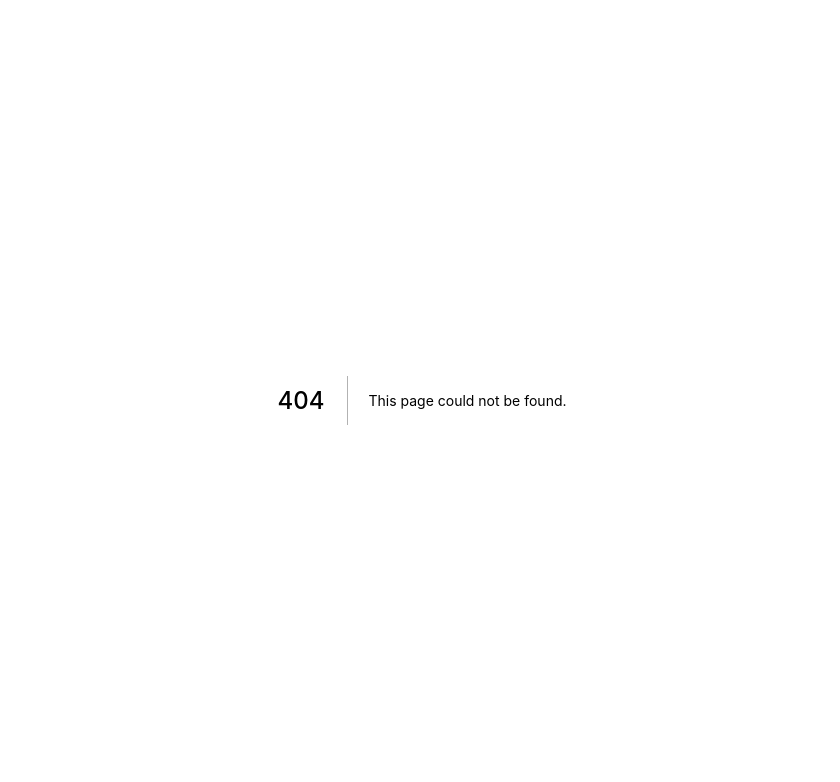
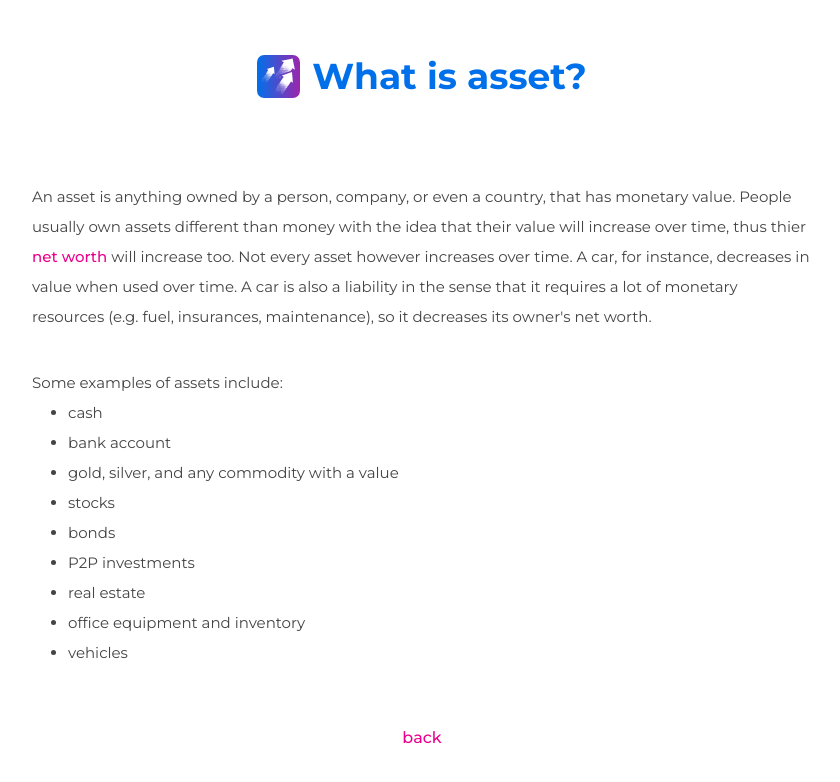
Before and after one commit to Neverlastinger/getnetworthapp.com, a Next.js app: page /asset in a window 1280 px wide. Before the commit this address had no page. Shown: the top 782 px of the page, without its empty margins (218-1058 px from the left). Built offline with nearby package versions, Linux system fonts and the light colour scheme.

Commit message:
Adds help pages

```diff
--- /dev/null
+++ b/components/HTMLHead.js
@@ -0,0 +1,13 @@
+import Head from 'next/head';
+
+export default function HTMLHead({ title }) {
+  return (
+    <Head>
+      <meta name="viewport" content="width=device-width, initial-scale=1" />
+      <link rel="preconnect" href="https://fonts.gstatic.com" />
+      <link href="https://fonts.googleapis.com/css2?family=Montserrat:wght@400;500;600;700&display=swap" rel="stylesheet" />
+      <title>{title}</title>
+      <link rel="icon" href="/favicon.svg" />
+    </Head>
+  );
+}
--- /dev/null
+++ b/components/TextPage/PageContent.js
@@ -0,0 +1,9 @@
+import styles from './TextPage.module.scss';
+
+export default function PageContent({ children }) {
+  return (
+    <div className={styles.content}>
+      {children}
+    </div>
+  );
+}
--- /dev/null
+++ b/components/TextPage/PageHeader.js
@@ -0,0 +1,11 @@
+import styles from './TextPage.module.scss';
+
+export default function PageHeader({ children }) {
+  return (
+    <div className={styles.header}>
+      <img className={styles.desktopLogo} src="/logo-device.svg" alt="Net Worth Performance" />
+      <h1>{children}</h1>
+      <img className={styles.mobileLogo} src="/logo-full.svg" alt="Net Worth Performance" />
+    </div>
+  );
+}
--- /dev/null
+++ b/components/TextPage/TextPage.js
@@ -0,0 +1,15 @@
+/* eslint-disable jsx-a11y/anchor-is-valid */
+import Link from 'next/link';
+import styles from './TextPage.module.scss';
+
+export default function TextPage({ children }) {
+  return (
+    <main className={styles.textPage}>
+      {children}
+
+      <Link href="/" className="back">
+        <a className={styles.back}>back</a>
+      </Link>
+    </main>
+  );
+}
--- /dev/null
+++ b/components/TextPage/TextPage.module.scss
@@ -0,0 +1,83 @@
+.textPage {
+  padding: 30px 24px;
+  max-width: 780px;
+  margin: 0 auto;
+
+  a {
+    text-decoration: none;
+    color: #eb008d;
+    font-weight: 500;
+
+    &:hover {
+      color: #0070ea;
+    }
+  }
+
+  .back {
+    margin-top: 60px;
+    display: block;
+    text-align: center;
+  }
+
+  ul {
+    padding-left: 36px;
+
+    li {
+      list-style-type: disc;
+    }
+  }
+}
+
+.header {
+  display: flex;
+  align-items: center;
+  justify-content: center;
+
+  @media (max-width: 636px) {
+    flex-direction: column;
+  }
+
+  .desktopLogo {
+    margin-right: 12px;
+    height: 43px;
+
+    @media (max-width: 636px) {
+      display: none;
+    }
+  }
+
+  .mobileLogo {
+    display: none;
+
+    @media (max-width: 636px) {
+      display: block;
+      margin-bottom: 36px;
+      height: 47px;
+    }
+  }
+
+  h1 {
+    color: #0070ea;
+    font-size: 36px;
+    text-align: center;
+
+    @media (max-width: 636px) {
+      margin-bottom: 12px;
+    }
+  }
+}
+
+.content {
+  margin-top: 60px;
+  color: #444;
+  font-size: 15px;
+  line-height: 30px;
+
+  @media (max-width: 636px) {
+    margin-top: 12px;
+  }
+
+  p {
+    margin-bottom: 36px;
+  }
+}
--- /dev/null
+++ b/components/TextPage/index.js
@@ -0,0 +1,10 @@
+import TextPage from './TextPage';
+import PageHeader from './PageHeader';
+import PageContent from './PageContent';
+
+export default TextPage;
+
+export {
+  PageHeader,
+  PageContent
+};
--- /dev/null
+++ b/pages/asset.js
@@ -0,0 +1,36 @@
+/* eslint-disable react/jsx-one-expression-per-line */
+import HTMLHead from 'components/HTMLHead';
+import TextPage, { PageContent, PageHeader } from 'components/TextPage';
+import Link from 'next/link';
+
+export default function NetWorthPage() {
+  return (
+    <TextPage>
+      <HTMLHead title="What is asset? | Net Worth Performance" />
+      <PageHeader>What is asset?</PageHeader>
+      <PageContent>
+        <p>
+          An asset is anything owned by a person, company, or even a country, that has monetary value.
+          People usually own assets different than money with the idea that their value will increase over time,
+          thus thier <Link href="/net-worth">net worth</Link> will increase too. Not every asset however increases over time.
+          A car, for instance, decreases in value when used over time. A car is also a liability in the sense that it requires
+          a lot of monetary resources (e.g. fuel, insurances, maintenance), so it decreases its owner's net worth.
+        </p>
+        <p>
+          Some examples of assets include:
+          <ul>
+            <li>cash</li>
+            <li>bank account</li>
+            <li>gold, silver, and any commodity with a value</li>
+            <li>stocks</li>
+            <li>bonds</li>
+            <li>P2P investments</li>
+            <li>real estate</li>
+            <li>office equipment and inventory</li>
+            <li>vehicles</li>
+          </ul>
+        </p>
+      </PageContent>
+    </TextPage>
+  );
+}
--- a/pages/index.scss
+++ b/pages/index.scss
@@ -258,3 +258,26 @@
     }
   }
 }
+
+.main-footer {
+  padding-top: 30px;
+  width: 760px;
+  margin: 0 auto;
+
+  ul {
+    display: flex;
+    align-items: center;
+    justify-content: center;
+
+    li {
+      padding: 6px 12px;
+
+      a {
+        font-size: 10px;
+        color: rgb(142, 142, 142);
+        text-decoration: none;
+        font-size: 12px
+      }
+    }
+  }
+}
--- a/styles/globals.css
+++ b/styles/globals.css
@@ -3,6 +3,16 @@ html, body {
   margin: 0;
 }
 
+body {
+  padding-bottom: 30px;
+}
+
 html, body, button, textarea, input {
   font-family: 'Montserrat', sans-serif;
 }
+
+ul, li {
+  margin: 0;
+  padding: 0;
+  list-style-type: none;
+}
```
Also changed, not shown: pages/index.js (+17 -8 lines), pages/net-worth.js (added, +37 -0 lines).
